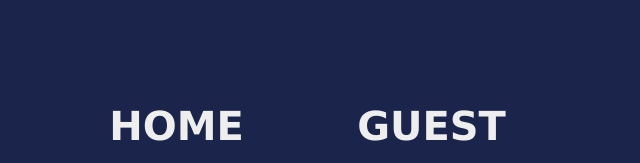
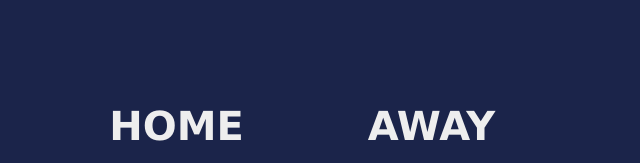
Before and after one commit to DorotejVasiljevic/Dorotej-BasketballScoreboard, a plain HTML site: page index.html in a window 1280 px wide. Shown: the top 163 px of the page, without its empty margins (0-640 px from the left). Drawn offline with nearby package versions, Linux system fonts and the light colour scheme; a web font is replaced by a local one.

Commit message:
Update index.html

```diff
--- a/index.html
+++ b/index.html
@@ -12,7 +12,7 @@
                        <button id="plusOnePointHome" onclick="addOnePointHome()"> +1</button>
                     </div>
             <div>
-                <h3 id="guest-tittle">GUEST</h3>
+                <h3 id="guest-tittle">AWAY</h3>
             </div>
                 <div>
                     <span id="guest-div">0</span>
```
